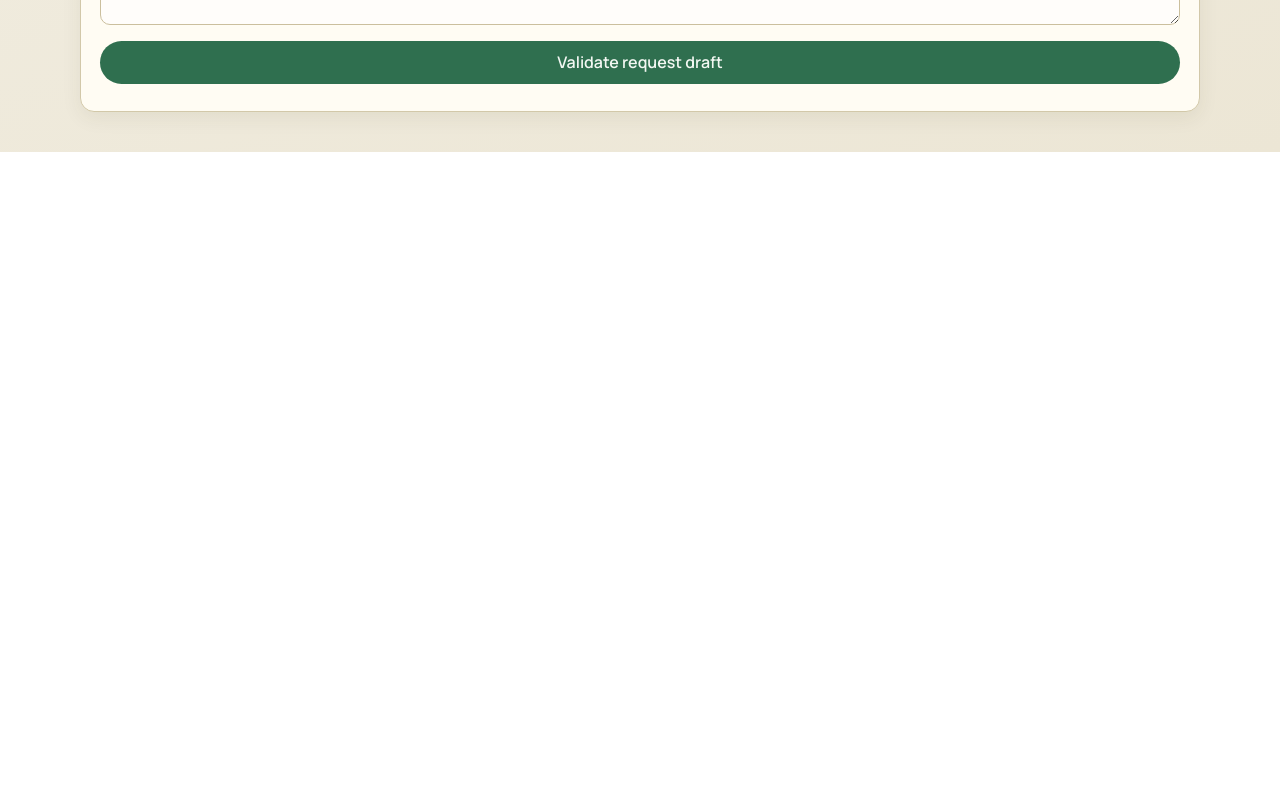
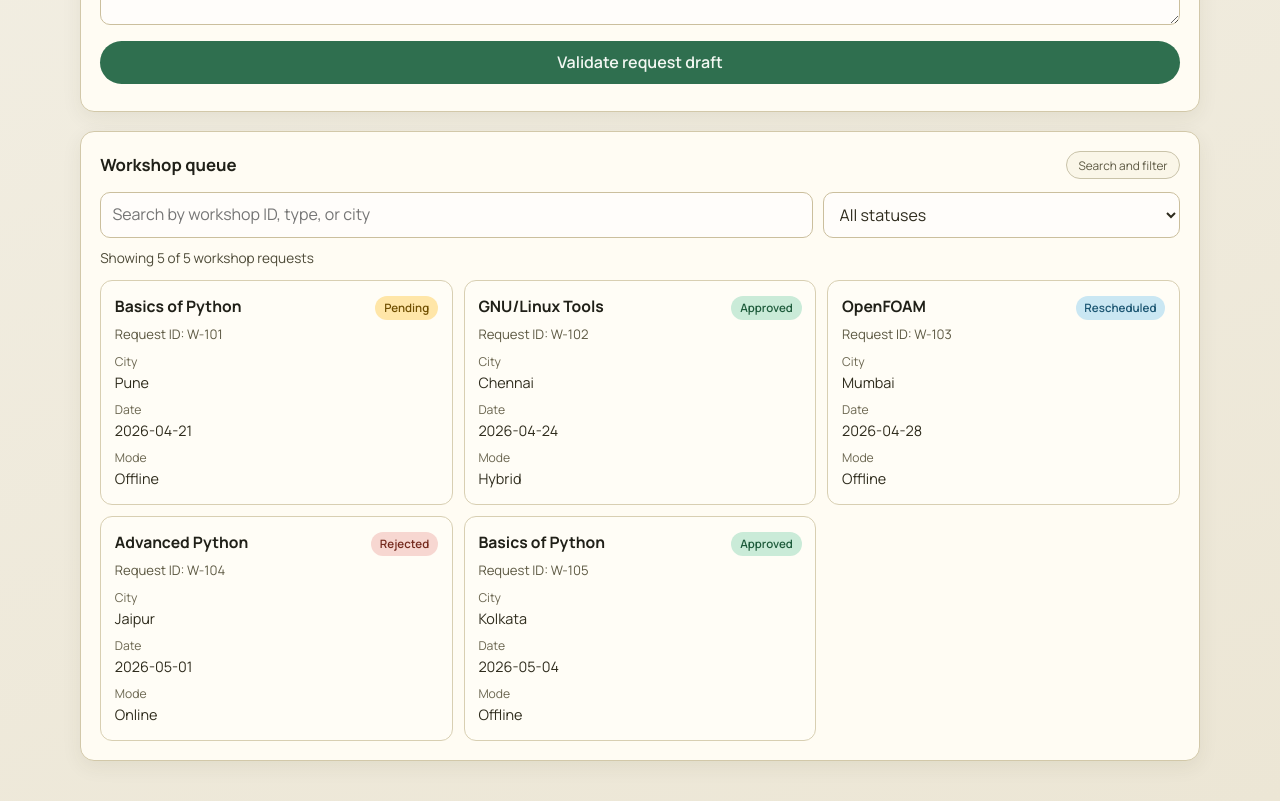
Before and after one commit to PrakC7/FOSSEE, a React app in the folder frontend/: page / in a window 1280 px wide. Shown: the part 1380-2181 px from the top of the page. Before the commit the page ends 1532 px from the top, so only its background shows below. Built offline with nearby package versions, Linux system fonts and the light colour scheme; the HTML template or start-up script is replaced by a standard one.

Commit message:
ui: add queue search and status filter controls

```diff
--- a/frontend/src/App.css
+++ b/frontend/src/App.css
@@ -275,6 +275,113 @@ body {
   font-size: 0.85rem;
 }
 
+.queue-toolbar {
+  display: grid;
+  gap: 0.65rem;
+}
+
+.queue-toolbar input,
+.queue-toolbar select {
+  width: 100%;
+  border: 1px solid #cbbf9d;
+  border-radius: 10px;
+  padding: 0.62rem 0.7rem;
+  font: inherit;
+  color: #2e2b1d;
+  background: #fffdfa;
+}
+
+.queue-meta {
+  margin: 0.7rem 0;
+  color: #4d4a37;
+  font-size: 0.85rem;
+}
+
+.queue-empty {
+  margin: 0;
+  padding: 0.8rem;
+  border: 1px dashed #cbbf9d;
+  border-radius: 10px;
+  color: #565238;
+  background: #fffdf6;
+}
+
+.queue-grid {
+  display: grid;
+  gap: 0.7rem;
+}
+
+.queue-card {
+  border: 1px solid #d8cfb2;
+  border-radius: 12px;
+  padding: 0.85rem;
+  background: #fffdf6;
+}
+
+.queue-head {
+  display: flex;
+  justify-content: space-between;
+  align-items: baseline;
+  gap: 0.5rem;
+}
+
+.queue-head h3 {
+  margin: 0;
+  font-size: 0.98rem;
+}
+
+.queue-id {
+  margin: 0.3rem 0 0.6rem;
+  color: #5d5943;
+  font-size: 0.82rem;
+}
+
+.badge {
+  display: inline-flex;
+  border-radius: 999px;
+  padding: 0.22rem 0.55rem;
+  font-size: 0.72rem;
+  font-weight: 600;
+}
+
+.badge.pending {
+  color: #704f00;
+  background: #ffe6a8;
+}
+
+.badge.approved {
+  color: #1f5c3c;
+  background: #caebd8;
+}
+
+.badge.rescheduled {
+  color: #1d5773;
+  background: #cae7f3;
+}
+
+.badge.rejected {
+  color: #742a1d;
+  background: #f7d7d1;
+}
+
+.queue-card dl {
+  margin: 0;
+  display: grid;
+  gap: 0.45rem;
+}
+
+.queue-card dt {
+  margin: 0;
+  font-size: 0.76rem;
+  color: #6b6650;
+}
+
+.queue-card dd {
+  margin: 0.15rem 0 0;
+  font-size: 0.9rem;
+  color: #2f2c1d;
+}
+
 @keyframes reveal {
   from {
     opacity: 0;
@@ -308,10 +415,22 @@ body {
   .inline-group {
     grid-template-columns: repeat(2, minmax(0, 1fr));
   }
+
+  .queue-toolbar {
+    grid-template-columns: 2fr 1fr;
+  }
+
+  .queue-grid {
+    grid-template-columns: repeat(2, minmax(0, 1fr));
+  }
 }
 
 @media (min-width: 1020px) {
   .flow-grid {
     grid-template-columns: repeat(3, minmax(0, 1fr));
   }
+
+  .queue-grid {
+    grid-template-columns: repeat(3, minmax(0, 1fr));
+  }
 }
--- a/frontend/src/App.jsx
+++ b/frontend/src/App.jsx
@@ -60,6 +60,49 @@ const roleData = {
   },
 }
 
+const workshopQueue = [
+  {
+    id: 'W-101',
+    type: 'Basics of Python',
+    city: 'Pune',
+    status: 'Pending',
+    date: '2026-04-21',
+    mode: 'Offline',
+  },
+  {
+    id: 'W-102',
+    type: 'GNU/Linux Tools',
+    city: 'Chennai',
+    status: 'Approved',
+    date: '2026-04-24',
+    mode: 'Hybrid',
+  },
+  {
+    id: 'W-103',
+    type: 'OpenFOAM',
+    city: 'Mumbai',
+    status: 'Rescheduled',
+    date: '2026-04-28',
+    mode: 'Offline',
+  },
+  {
+    id: 'W-104',
+    type: 'Advanced Python',
+    city: 'Jaipur',
+    status: 'Rejected',
+    date: '2026-05-01',
+    mode: 'Online',
+  },
+  {
+    id: 'W-105',
+    type: 'Basics of Python',
+    city: 'Kolkata',
+    status: 'Approved',
+    date: '2026-05-04',
+    mode: 'Offline',
+  },
+]
+
 function App() {
   const [role, setRole] = useState('coordinator')
   const [formData, setFormData] = useState({
@@ -72,7 +115,29 @@ function App() {
   })
   const [formErrors, setFormErrors] = useState({})
   const [submitMessage, setSubmitMessage] = useState('')
+  const [searchQuery, setSearchQuery] = useState('')
+  const [statusFilter, setStatusFilter] = useState('All')
   const current = useMemo(() => roleData[role], [role])
+  const filteredQueue = useMemo(() => {
+    const normalizedSearch = searchQuery.trim().toLowerCase()
+
+    return workshopQueue.filter((workshop) => {
+      const statusMatch = statusFilter === 'All' || workshop.status === statusFilter
+      if (!statusMatch) {
+        return false
+      }
+
+      if (!normalizedSearch) {
+        return true
+      }
+
+      return (
+        workshop.id.toLowerCase().includes(normalizedSearch) ||
+        workshop.type.toLowerCase().includes(normalizedSearch) ||
+        workshop.city.toLowerCase().includes(normalizedSearch)
+      )
+    })
+  }, [searchQuery, statusFilter])
 
   const handleFieldChange = (event) => {
     const { name, value } = event.target
@@ -297,6 +362,76 @@ function App() {
           </div>
         </form>
       </section>
+
+      <section className="panel">
+        <div className="section-head">
+          <h2>Workshop queue</h2>
+          <span className="status-tag">Search and filter</span>
+        </div>
+
+        <div className="queue-toolbar">
+          <input
+            type="search"
+            value={searchQuery}
+            onChange={(event) => setSearchQuery(event.target.value)}
+            placeholder="Search by workshop ID, type, or city"
+            aria-label="Search workshops"
+          />
+
+          <select
+            value={statusFilter}
+            onChange={(event) => setStatusFilter(event.target.value)}
+            aria-label="Filter by status"
+          >
+            <option value="All">All statuses</option>
+            <option value="Pending">Pending</option>
+            <option value="Approved">Approved</option>
+            <option value="Rescheduled">Rescheduled</option>
+            <option value="Rejected">Rejected</option>
+          </select>
+        </div>
+
+        <p className="queue-meta" aria-live="polite">
+          Showing {filteredQueue.length} of {workshopQueue.length} workshop requests
+        </p>
+
+        {filteredQueue.length === 0 ? (
+          <p className="queue-empty">
+            No workshops match this search or filter. Try clearing the search input.
+          </p>
+        ) : (
+          <div className="queue-grid">
+            {filteredQueue.map((workshop) => (
+              <article key={workshop.id} className="queue-card">
+                <div className="queue-head">
+                  <h3>{workshop.type}</h3>
+                  <span
+                    className={`badge ${workshop.status.toLowerCase()}`}
+                    aria-label={`Status ${workshop.status}`}
+                  >
+                    {workshop.status}
+                  </span>
+                </div>
+                <p className="queue-id">Request ID: {workshop.id}</p>
+                <dl>
+                  <div>
+                    <dt>City</dt>
+                    <dd>{workshop.city}</dd>
+                  </div>
+                  <div>
+                    <dt>Date</dt>
+                    <dd>{workshop.date}</dd>
+                  </div>
+                  <div>
+                    <dt>Mode</dt>
+                    <dd>{workshop.mode}</dd>
+                  </div>
+                </dl>
+              </article>
+            ))}
+          </div>
+        )}
+      </section>
     </main>
   )
 }
```
